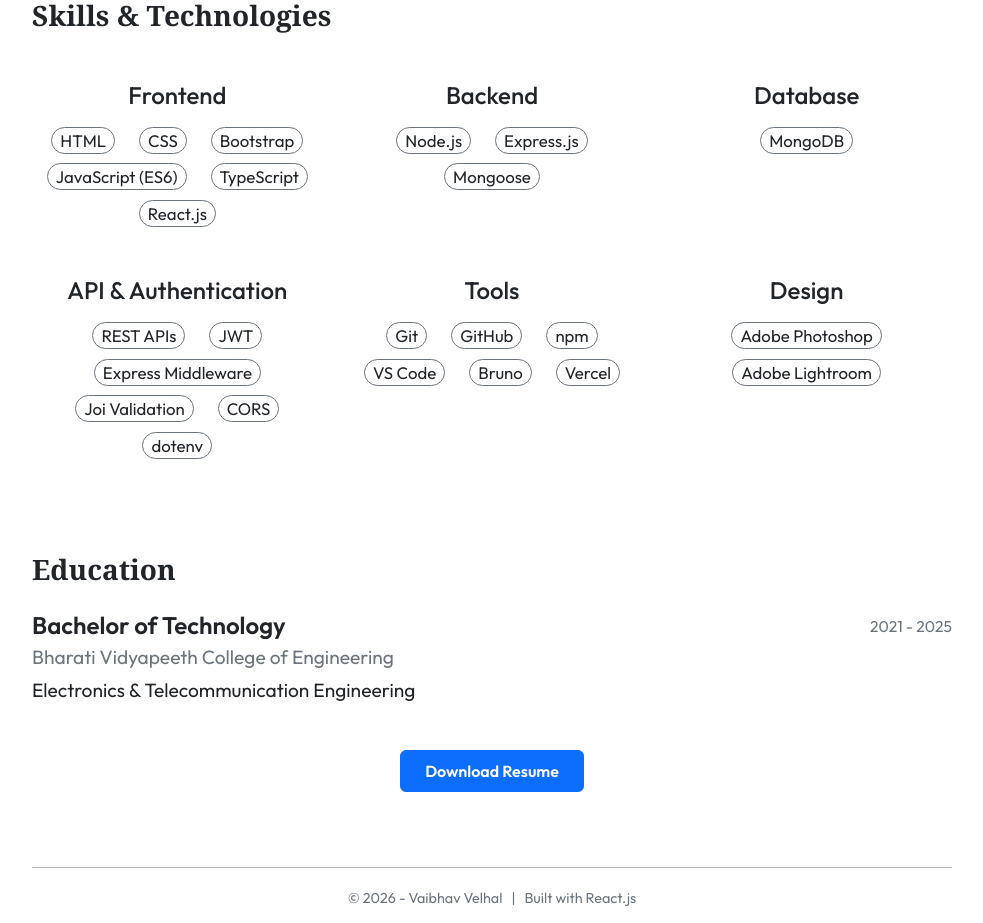
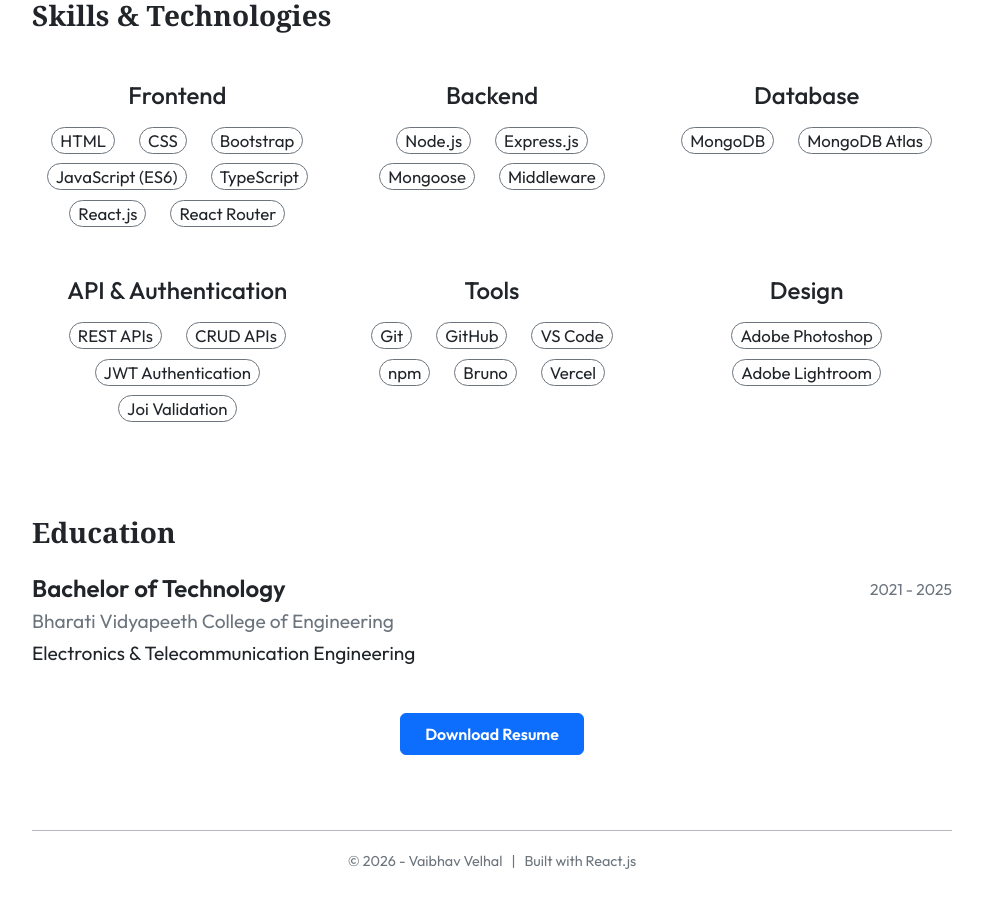
Before and after one commit to vaibhav-velhal/vaibhav-portfolio, a React (Vite) app: page /About in a window 1280 px wide. Shown: the part 860-1783 px from the top of the page, without its empty margins (148-1131 px from the left). After the commit the page ends 1753 px from the top, so only its background shows below. Built offline with nearby package versions, Linux system fonts and the light colour scheme.

Commit message:
skills updated at about page

```diff
--- a/src/pages/About/About.jsx
+++ b/src/pages/About/About.jsx
@@ -2,18 +2,16 @@
 import "./About.css";
 
 const skillsData = {
-  frontend: ["HTML", "CSS", "Bootstrap", "JavaScript (ES6)", "TypeScript", "React.js"],
-  backend: ["Node.js", "Express.js", "Mongoose"],
-  database: ["MongoDB"],
+  frontend: ["HTML", "CSS", "Bootstrap", "JavaScript (ES6)", "TypeScript", "React.js", "React Router"],
+  backend: ["Node.js", "Express.js", "Mongoose", "Middleware"],
+  database: ["MongoDB", "MongoDB Atlas"],
   "API & Authentication": [
     "REST APIs",
-    "JWT",
-    "Express Middleware",
-    "Joi Validation",
-    "CORS",
-    "dotenv"
+    "CRUD APIs",
+    "JWT Authentication",
+    "Joi Validation"
   ],
-  tools: ["Git", "GitHub", "npm", "VS Code", "Bruno", "Vercel"],
+  tools: ["Git", "GitHub", "VS Code", "npm", "Bruno", "Vercel"],
   design: ["Adobe Photoshop", "Adobe Lightroom"],
 };
 
```
